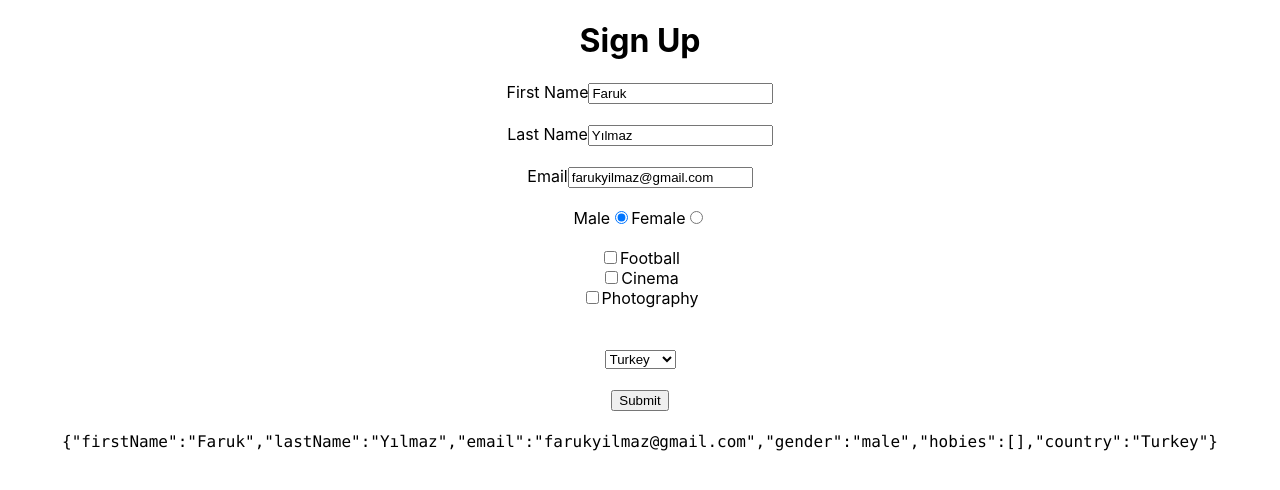
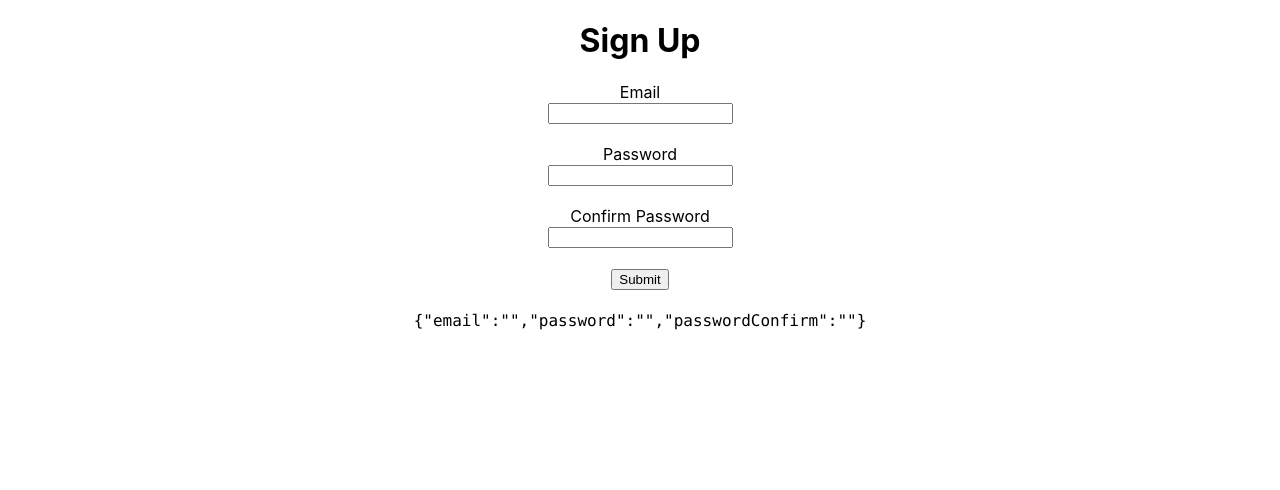
Before and after one commit to frkylmz/react-patika, a React (Create React App) app in the folder 08-formik/: page / in a window 1280 px wide. Shown: the top 490 px of the page. Built offline with nearby package versions, Linux system fonts and the light colour scheme.

Commit message:
add Form Validation 1 lesson

```diff
--- a/08-formik/package.json
+++ b/08-formik/package.json
@@ -10,7 +10,8 @@
     "react": "^18.2.0",
     "react-dom": "^18.2.0",
     "react-scripts": "5.0.1",
-    "web-vitals": "^2.1.4"
+    "web-vitals": "^2.1.4",
+    "yup": "^0.32.11"
   },
   "scripts": {
     "start": "react-scripts start",
--- a/08-formik/src/App.css
+++ b/08-formik/src/App.css
@@ -2,37 +2,6 @@
   text-align: center;
 }
 
-.App-logo {
-  height: 40vmin;
-  pointer-events: none;
+label {
+  display: block;
 }
-
-@media (prefers-reduced-motion: no-preference) {
-  .App-logo {
-    animation: App-logo-spin infinite 20s linear;
-  }
-}
-
-.App-header {
-  background-color: #282c34;
-  min-height: 100vh;
-  display: flex;
-  flex-direction: column;
-  align-items: center;
-  justify-content: center;
-  font-size: calc(10px + 2vmin);
-  color: white;
-}
-
-.App-link {
-  color: #61dafb;
-}
-
-@keyframes App-logo-spin {
-  from {
-    transform: rotate(0deg);
-  }
-  to {
-    transform: rotate(360deg);
-  }
-}
--- a/08-formik/src/App.js
+++ b/08-formik/src/App.js
@@ -1,122 +1,11 @@
 import "./App.css";
 
-import { useFormik } from "formik";
+import Signup from "./components/Signup";
 
 function App() {
-  const { handleSubmit, handleChange, values } = useFormik({
-    initialValues: {
-      firstName: "Faruk",
-      lastName: "Yılmaz",
-      email: "farukyilmaz@gmail.com",
-      gender: "male",
-      hobies: [],
-      country: "Turkey",
-    },
-    onSubmit: (values) => {
-      console.log(values);
-    },
-  });
-
   return (
     <div className="App">
-      <h1>Sign Up</h1>
-      <form onSubmit={handleSubmit}>
-        <label htmlFor="firstName">First Name</label>
-        <input
-          name="firstName"
-          value={values.firstName}
-          onChange={handleChange}
-        />
-
-        <br />
-        <br />
-
-        <label htmlFor="lastName">Last Name</label>
-        <input
-          name="lastName"
-          value={values.lastName}
-          onChange={handleChange}
-        />
-
-        <br />
-        <br />
-
-        <label htmlFor="email">Email</label>
-        <input name="email" value={values.email} onChange={handleChange} />
-
-        <br />
-        <br />
-
-        <span>Male</span>
-        <input
-          type="radio"
-          name="gender"
-          value="male"
-          onChange={handleChange}
-          checked={values.gender === "male"}
-        />
-
-        <span>Female</span>
-        <input
-          type="radio"
-          name="gender"
-          value="female"
-          onChange={handleChange}
-          checked={values.gender === "female"}
-        />
-
-        <br />
-        <br />
-
-        <div>
-          <input
-            type="checkbox"
-            name="hobies"
-            value="Football"
-            onChange={handleChange}
-          />
-          Football
-        </div>
-
-        <div>
-          <input
-            type="checkbox"
-            name="hobies"
-            value="Cinema"
-            onChange={handleChange}
-          />
-          Cinema
-        </div>
-
-        <div>
-          <input
-            type="checkbox"
-            name="hobies"
-            value="Photography"
-            onChange={handleChange}
-          />
-          Photography
-        </div>
-
-        <br />
-        <br />
-
-        <select name="country" value={values.country} onChange={handleChange}>
-          <option value="turkey">Turkey</option>
-          <option value="england">England</option>
-          <option value="usa">USA</option>
-        </select>
-
-        <br />
-        <br />
-
-        <button type="submit">Submit</button>
-
-        <br />
-        <br />
-
-        <code>{JSON.stringify(values)}</code>
-      </form>
+      <Signup />
     </div>
   );
 }
--- /dev/null
+++ b/08-formik/src/components/Signup.js
@@ -0,0 +1,59 @@
+import { useFormik } from "formik";
+
+import validationSchema from "./validation";
+
+function Signup() {
+  const { handleSubmit, handleChange, values } = useFormik({
+    initialValues: {
+      email: "",
+      password: "",
+      passwordConfirm: "",
+    },
+    onSubmit: (values) => {
+      console.log(values);
+    },
+    validationSchema,
+  });
+
+  return (
+    <div>
+      <h1>Sign Up</h1>
+      <form onSubmit={handleSubmit}>
+        <label>Email</label>
+        <input name="email" value={values.email} onChange={handleChange} />
+
+        <br />
+        <br />
+
+        <label>Password</label>
+        <input
+          name="password"
+          value={values.password}
+          onChange={handleChange}
+        />
+
+        <br />
+        <br />
+
+        <label>Confirm Password</label>
+        <input
+          name="passwordConfirm"
+          value={values.passwordConfirm}
+          onChange={handleChange}
+        />
+
+        <br />
+        <br />
+
+        <button type="submit">Submit</button>
+
+        <br />
+        <br />
+
+        <code>{JSON.stringify(values)}</code>
+      </form>
+    </div>
+  );
+}
+
+export default Signup;
--- /dev/null
+++ b/08-formik/src/components/validation.js
@@ -0,0 +1,12 @@
+import { object, string } from "yup";
+import * as yup from "yup";
+
+const validations = object({
+  email: string().email().required(),
+  password: string().min(5).required(),
+  passwordConfirm: string()
+    .oneOf([yup.ref("password")])
+    .required(),
+});
+
+export default validations;
```
Also changed, not shown: 1 other file (tests, documents, lock files or other folders).
